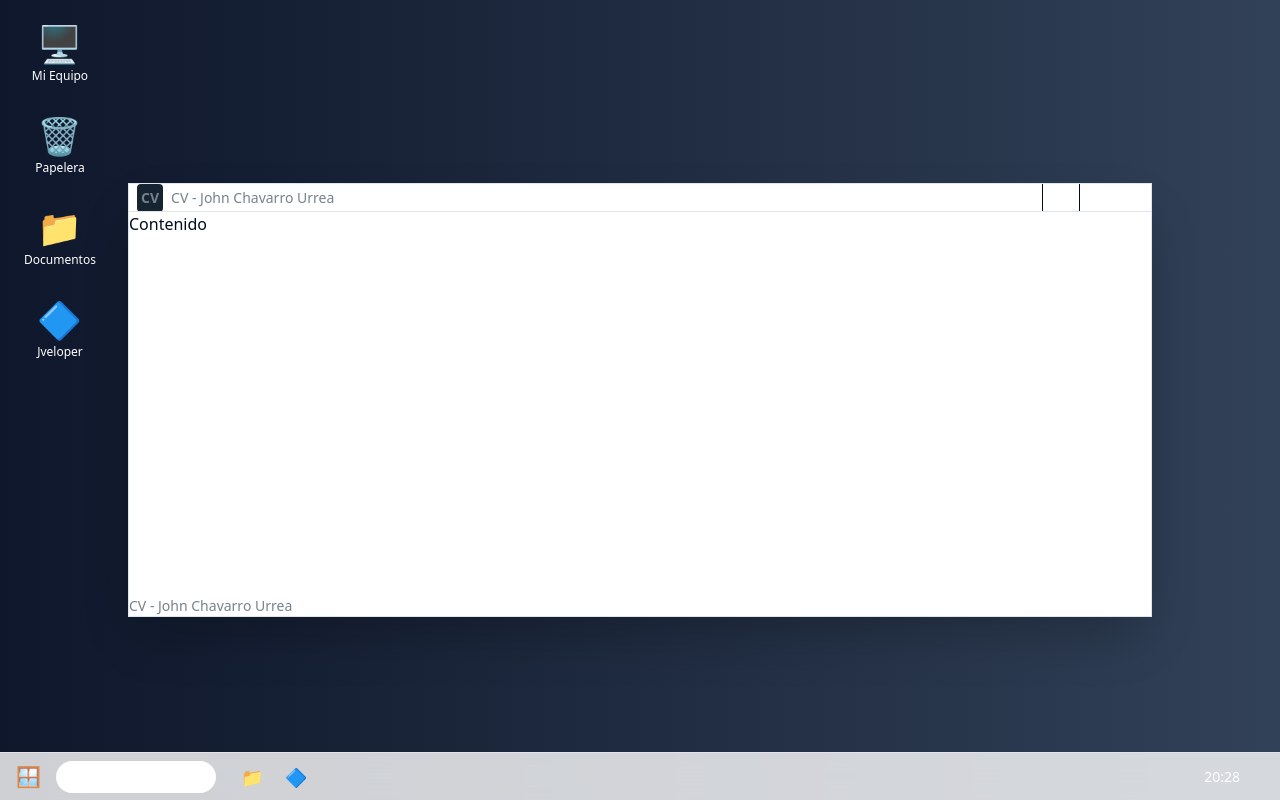
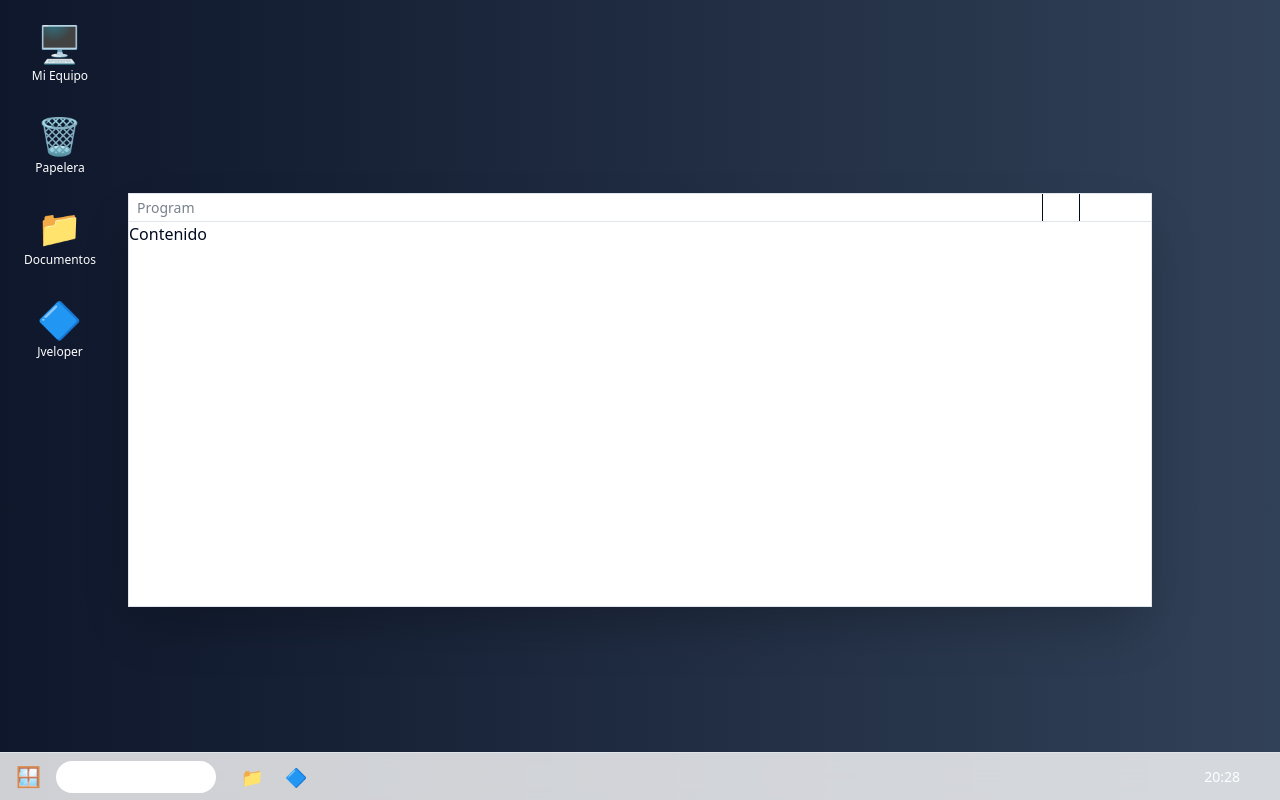
Before and after one commit to jwchavarrro/jveloper-cv-front, a Next.js app: page / in a window 1280 px wide. Built offline with nearby package versions, Linux system fonts and the light colour scheme.

Commit message:
refactor(components): update Program component to use standardized header, footer, and titleBar props for improved customization

```diff
--- a/components/pages/components/program/index.tsx
+++ b/components/pages/components/program/index.tsx
@@ -21,9 +21,10 @@ interface ProgramProps {
   open: boolean;
   onOpenChange: (open: boolean) => void;
   title?: string;
-  headerCustom?: React.ReactNode;
+  header?: React.ReactNode;
   children: React.ReactNode;
-  footerCustom?: React.ReactNode;
+  footer?: React.ReactNode;
+  titleBar?: React.ReactNode;
 }
 
 enum WindowState {
@@ -38,9 +39,10 @@ export const Program = ({
   open: externalOpen,
   onOpenChange,
   title = "Program",
-  headerCustom,
+  header,
   children,
-  footerCustom,
+  footer,
+  titleBar,
 }: ProgramProps) => {
   // Estado único que maneja los 3 estados posibles
   const [windowState, setWindowState] = useState<WindowState>(WindowState.IDLE);
@@ -112,10 +114,13 @@ export const Program = ({
           onEscapeKeyDown={(e) => e.preventDefault()}
         >
           {/* Barra de título */}
+          {titleBar ? (
+            <div>{titleBar}</div>
+          ) : (
             <div className="flex h-7 items-center justify-between overflow-hidden border-b pl-2">
               {/* Área izquierda - Header */}
-            {headerCustom ? (
-              <div className="flex-1">{headerCustom}</div>
+              {header ? (
+                <div className="flex-1">{header}</div>
               ) : (
                 <div>
                   <Typography variant="small" color="muted">
@@ -164,12 +169,13 @@ export const Program = ({
                 </Button>
               </div>
             </div>
+          )}
 
           {/* Área de contenido */}
           <div className="h-full min-h-96">{children}</div>
 
           {/* Footer */}
-          {footerCustom && <div>{footerCustom}</div>}
+          {footer && <div>{footer}</div>}
         </DialogPrimitive.Content>
       </DialogPortal>
     </Dialog>
```
Lines whose indentation alone changed are shown as unchanged.
